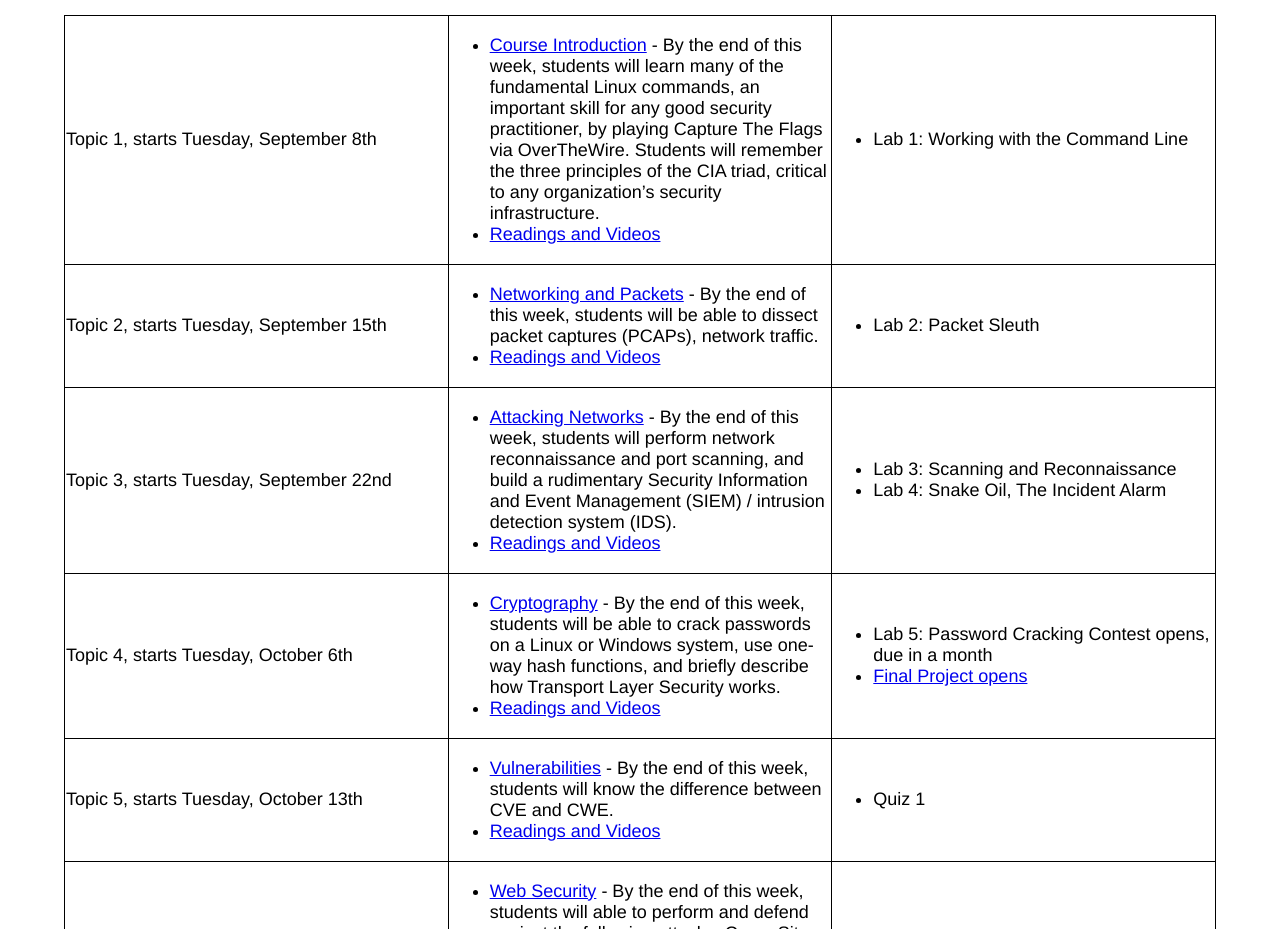
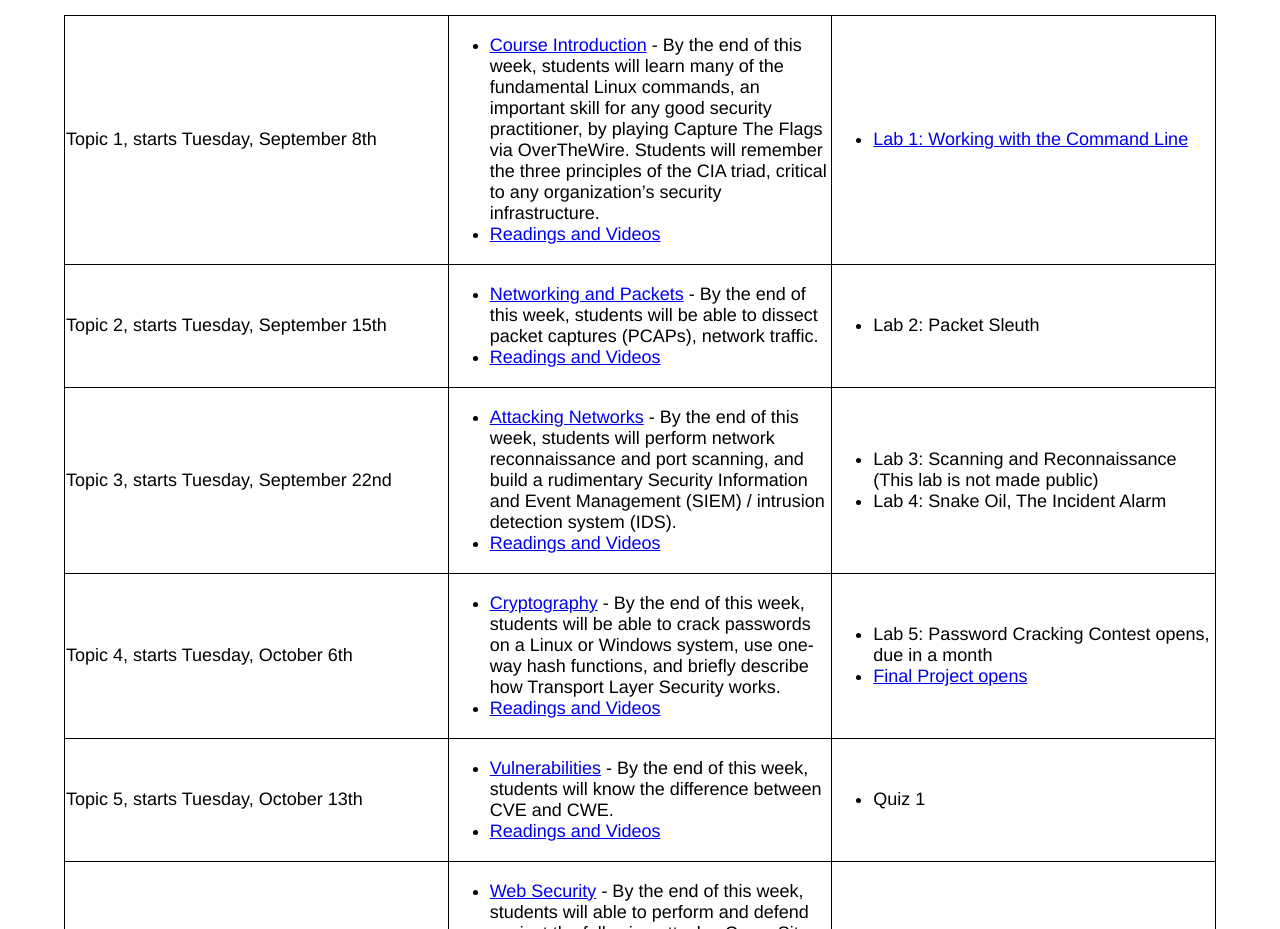
Before and after one commit to YinanQian/DefenseAgainstTheDarkArts, a plain HTML site: page index.html in a window 1280 px wide. Shown: the part 1580-2509 px from the top of the page. Drawn offline with Linux system fonts and the light colour scheme.

Commit message:
Posted public version of lab 1

```diff
--- a/index.html
+++ b/index.html
@@ -91,7 +91,7 @@
             </td>
             <td>
                 <ul>
-                    <li>Lab 1: Working with the Command Line</li>
+                    <li><a href="https://github.com/tuftsdev/DefenseAgainstTheDarkArts/blob/gh-pages/labs/lab01-commandline.md" target="_blank">Lab 1: Working with the Command Line</a></li>
                 </ul>
             </td>
         </tr>
@@ -119,7 +119,7 @@
             </td>
             <td>
                 <ul>
-                    <li>Lab 3: Scanning and Reconnaissance</li>
+                    <li>Lab 3: Scanning and Reconnaissance (This lab is not made public)</li>
                     <li>Lab 4: Snake Oil, The Incident Alarm</li>
                 </ul>
             </td>
```
